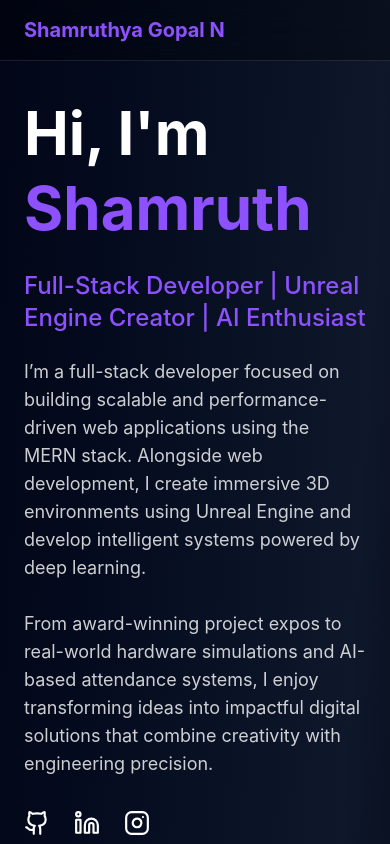
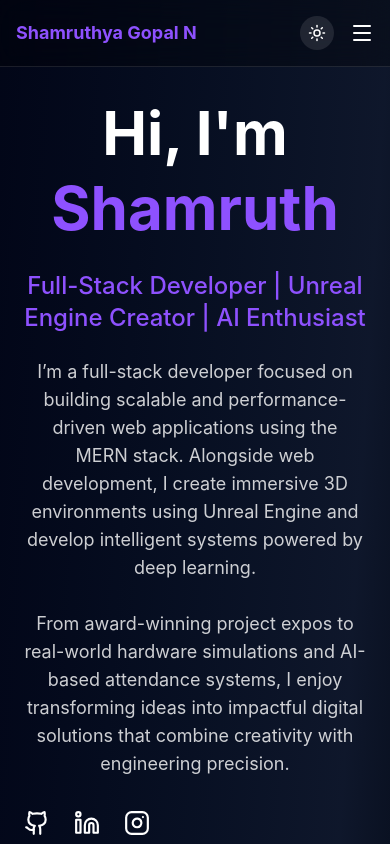
Before and after one commit to shamruth/sham-portfolio, a React (Vite) app: page / in a window 390 px wide. Shown: the top 844 px of the page. Built offline with nearby package versions, Linux system fonts and the light colour scheme.

Commit message:
feat:added navbar layout for phone

```diff
--- a/src/components/Hero.jsx
+++ b/src/components/Hero.jsx
@@ -15,7 +15,7 @@ export default function Hero() {
 
   return (
     <section id="home" className="min-h-screen flex items-center pt-24 px-6">
-      <div className="max-w-6xl mx-auto grid md:grid-cols-2 gap-10 items-center">
+      <div className="max-w-6xl mx-auto grid grid-cols-1 md:grid-cols-2 gap-12 items-center text-center md:text-left">
 
         {/* LEFT */}
         <motion.div
@@ -110,7 +110,7 @@ export default function Hero() {
         <div className={`${cardStyle} p-3 rounded-full overflow-hidden flex items-center justify-center`}>
         <img
             src="/images/profile_pic.jpg"
-            className="w-[340px] h-[340px] object-cover object-[center_35%] rounded-full"
+            className="w-[280px] h-[280px] md:w-[360px] md:h-[360px] object-cover object-[center_35%] rounded-full"
             alt="Profile"
         />
         </div>
--- a/src/components/NavBar.jsx
+++ b/src/components/NavBar.jsx
@@ -1,29 +1,30 @@
-import { Sun, Moon } from "lucide-react";
+import { useState } from "react";
+import { Sun, Moon, Menu, X } from "lucide-react";
 import { useTheme } from "../context/ThemeContext";
 
 const navItems = ["Home", "About", "Skills", "Projects", "Contact"];
 
 export default function Navbar() {
   const { theme, setTheme } = useTheme();
+  const [isOpen, setIsOpen] = useState(false);
 
   return (
     <nav
       className={`fixed w-full z-50 transition-all duration-300 ${
         theme === "dark"
           ? "backdrop-blur-lg bg-black/30 border-b border-white/10"
-          : "bg-white/70 backdrop-blur-md border-b border-slate-200"
+          : "bg-white/80 backdrop-blur-md border-b border-slate-200"
       }`}
     >
-      <div className="max-w-6xl mx-auto px-6 py-4 flex justify-between items-center">
+      <div className="max-w-6xl mx-auto px-4 md:px-6 py-4 flex justify-between items-center">
 
-        {/* LOGO */}
-        <h1 className="text-xl font-bold text-violet-500">
+        {/* Logo */}
+        <h1 className="text-lg md:text-xl font-bold text-violet-500">
           Shamruthya Gopal N
         </h1>
 
-        {/* NAV LINKS */}
+        {/* Desktop Nav */}
         <div className="hidden md:flex items-center gap-8">
-
           {navItems.map((item, i) => (
             <a
               key={i}
@@ -35,38 +36,67 @@ export default function Navbar() {
               }`}
             >
               {item}
-
-              {/* Animated Underline */}
-              <span
-                className={`absolute left-0 -bottom-1 h-[2px] w-0 transition-all duration-300 group-hover:w-full ${
-                  theme === "dark"
-                    ? "bg-violet-500"
-                    : "bg-violet-500"
-                }`}
-              ></span>
+              <span className="absolute left-0 -bottom-1 h-[2px] w-0 bg-violet-500 transition-all duration-300 group-hover:w-full"></span>
             </a>
           ))}
 
-          {/* THEME TOGGLE */}
+          {/* Theme Toggle */}
           <button
-            onClick={() =>
-              setTheme(theme === "dark" ? "light" : "dark")
-            }
+            onClick={() => setTheme(theme === "dark" ? "light" : "dark")}
             className={`p-2 rounded-full transition ${
               theme === "dark"
                 ? "bg-white/10 hover:bg-white/20"
                 : "bg-slate-100 hover:bg-slate-200"
             }`}
           >
-            {theme === "dark" ? (
-              <Sun size={18} />
-            ) : (
-              <Moon size={18} />
-            )}
+            {theme === "dark" ? <Sun size={18} /> : <Moon size={18} />}
+          </button>
+        </div>
+
+        {/* Mobile Controls */}
+        <div className="flex items-center gap-4 md:hidden">
+
+          {/* Theme Toggle (Visible on Mobile) */}
+          <button
+            onClick={() => setTheme(theme === "dark" ? "light" : "dark")}
+            className={`p-2 rounded-full transition ${
+              theme === "dark"
+                ? "bg-white/10"
+                : "bg-slate-100"
+            }`}
+          >
+            {theme === "dark" ? <Sun size={18} /> : <Moon size={18} />}
           </button>
 
+          {/* Menu Button */}
+          <button onClick={() => setIsOpen(!isOpen)}>
+            {isOpen ? <X size={24} /> : <Menu size={24} />}
+          </button>
         </div>
+
       </div>
+
+      {/* Mobile Dropdown */}
+      {isOpen && (
+        <div
+          className={`md:hidden px-6 pb-6 space-y-4 transition-all duration-300 ${
+            theme === "dark"
+              ? "bg-black/90 text-white"
+              : "bg-white text-slate-800"
+          }`}
+        >
+          {navItems.map((item, i) => (
+            <a
+              key={i}
+              href={`#${item.toLowerCase()}`}
+              onClick={() => setIsOpen(false)}
+              className="block text-base font-medium hover:text-violet-500 transition"
+            >
+              {item}
+            </a>
+          ))}
+        </div>
+      )}
     </nav>
   );
 }
```
